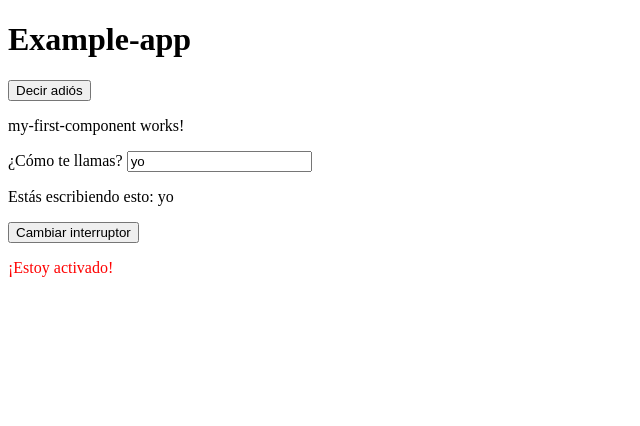
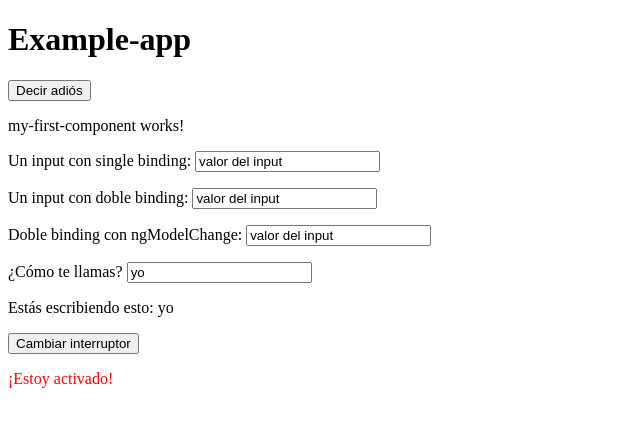
Before and after one commit to Belencha/idproject, an Angular app: page / in a window 1280 px wide. Shown: the top 426 px of the page, without its empty margins (0-640 px from the left). Built offline with nearby package versions, Linux system fonts and the light colour scheme.

Commit message:
Create three examples of binding types

```diff
--- a/src/app/components/my-first-component/my-first-component.component.html
+++ b/src/app/components/my-first-component/my-first-component.component.html
@@ -1,3 +1,6 @@
 <p>
   my-first-component works!
 </p>
+<p>Un input con single binding: <input type="text" [ngModel]="valor"></p>
+<p>Un input con doble binding: <input type="text" [(ngModel)]="valor"></p>
+<p>Doble binding con ngModelChange: <input type="text" [ngModel]="valor" (ngModelChange)="cambiaLado($event)"></p>
--- a/src/app/components/my-first-component/my-first-component.component.ts
+++ b/src/app/components/my-first-component/my-first-component.component.ts
@@ -7,9 +7,15 @@ import { Component, OnInit } from '@angular/core';
 })
 export class MyFirstComponentComponent implements OnInit {
 
+  valor = 'valor del input';
+
   constructor() { }
 
   ngOnInit() {
   }
 
+  cambiaLado(nuevoValor) {
+    this.valor = nuevoValor;
+  }
+
 }
```
